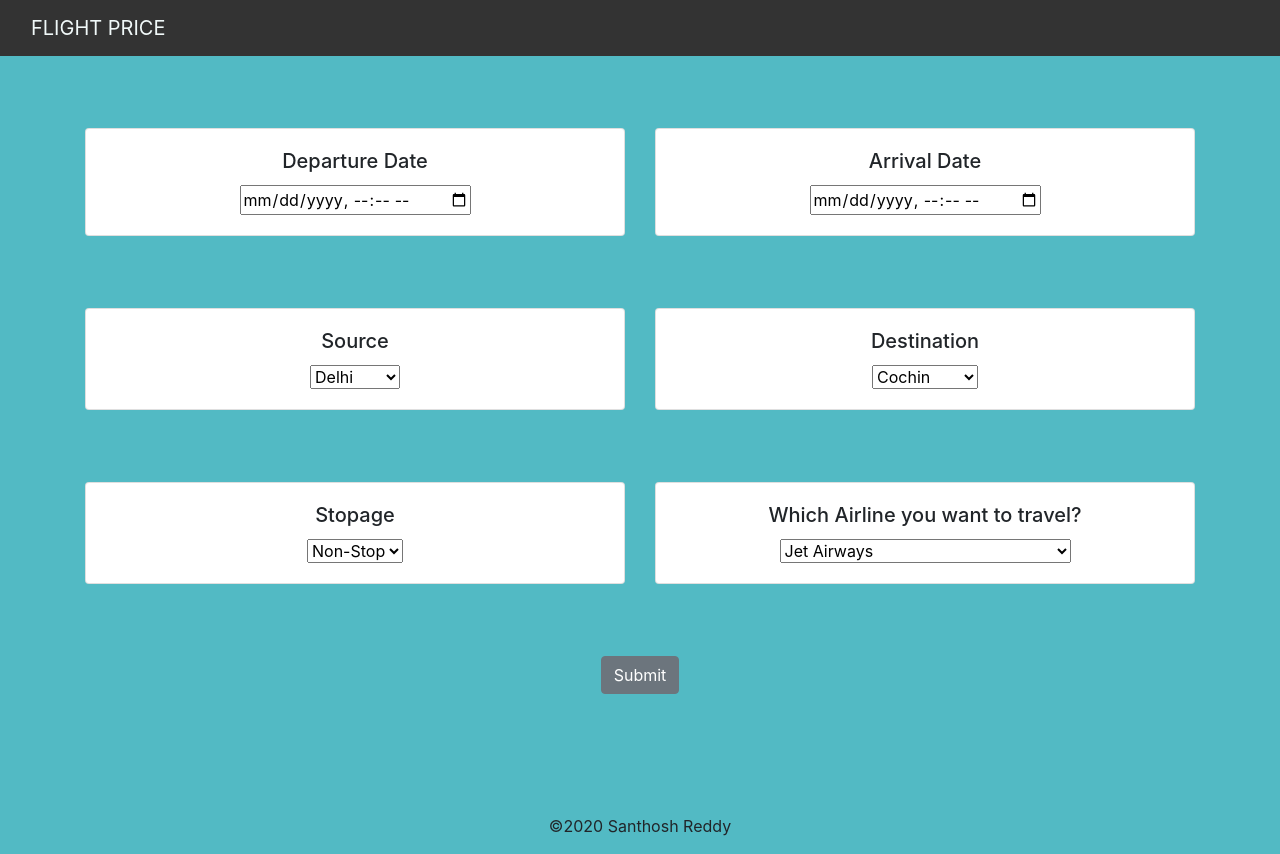
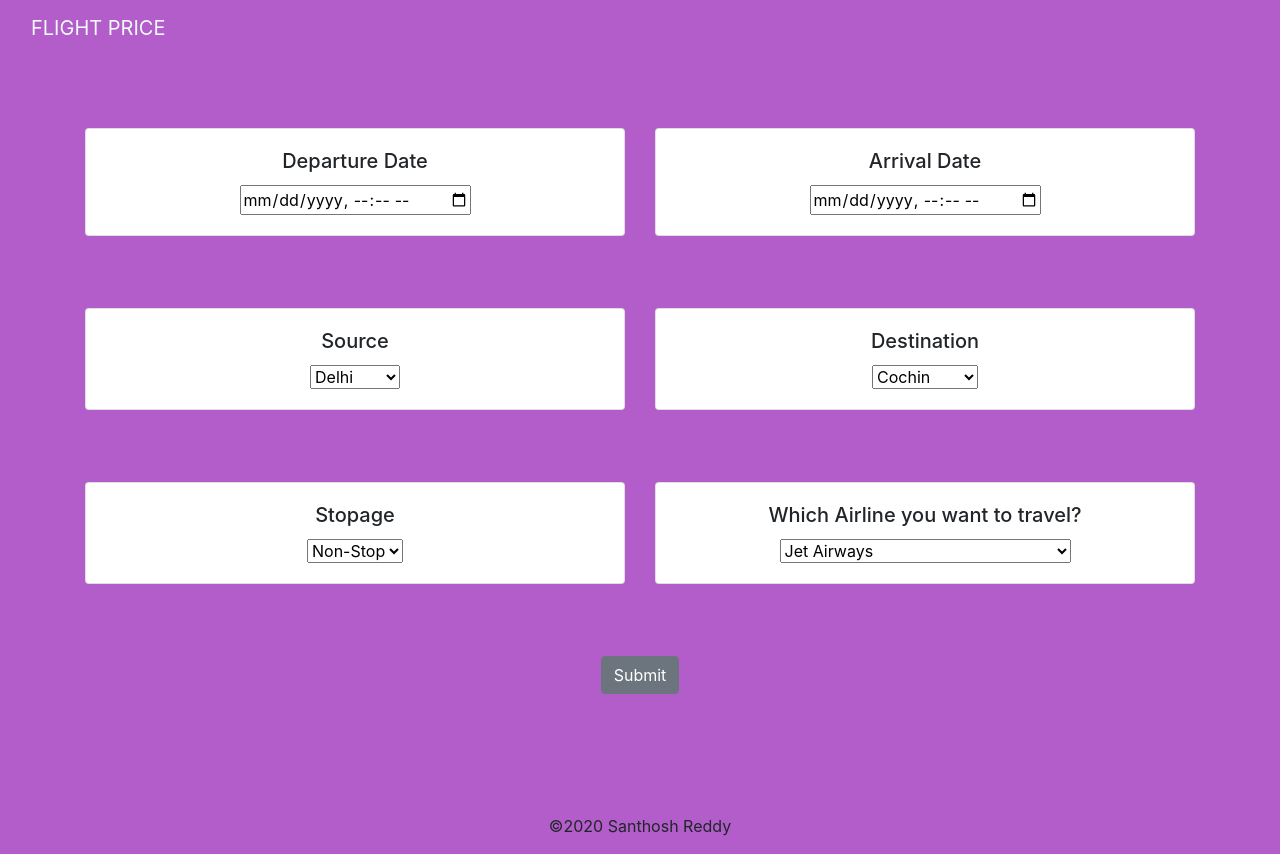
Before and after one commit to santhoshreddy39/Flight-Price-Prediction-, a Flask app: page / in a window 1280 px wide. Run offline with Flask 2, Linux system fonts and the light colour scheme; parts of the project's set-up code (start-up, migrations or seed data) failed here and were passed over; some libraries are stand-ins or nearby versions.

Commit message:
Update styles.css

```diff
--- a/static/css/styles.css
+++ b/static/css/styles.css
@@ -1,10 +1,10 @@
 body {
-    background-color: #52bac4;
+    background-color: #b25dc9;
     text-align: center;
 }
 
 .navbar {
-    background-color: #333333;
+    background-color: #b25dc9;
 }
 
 a {
```
